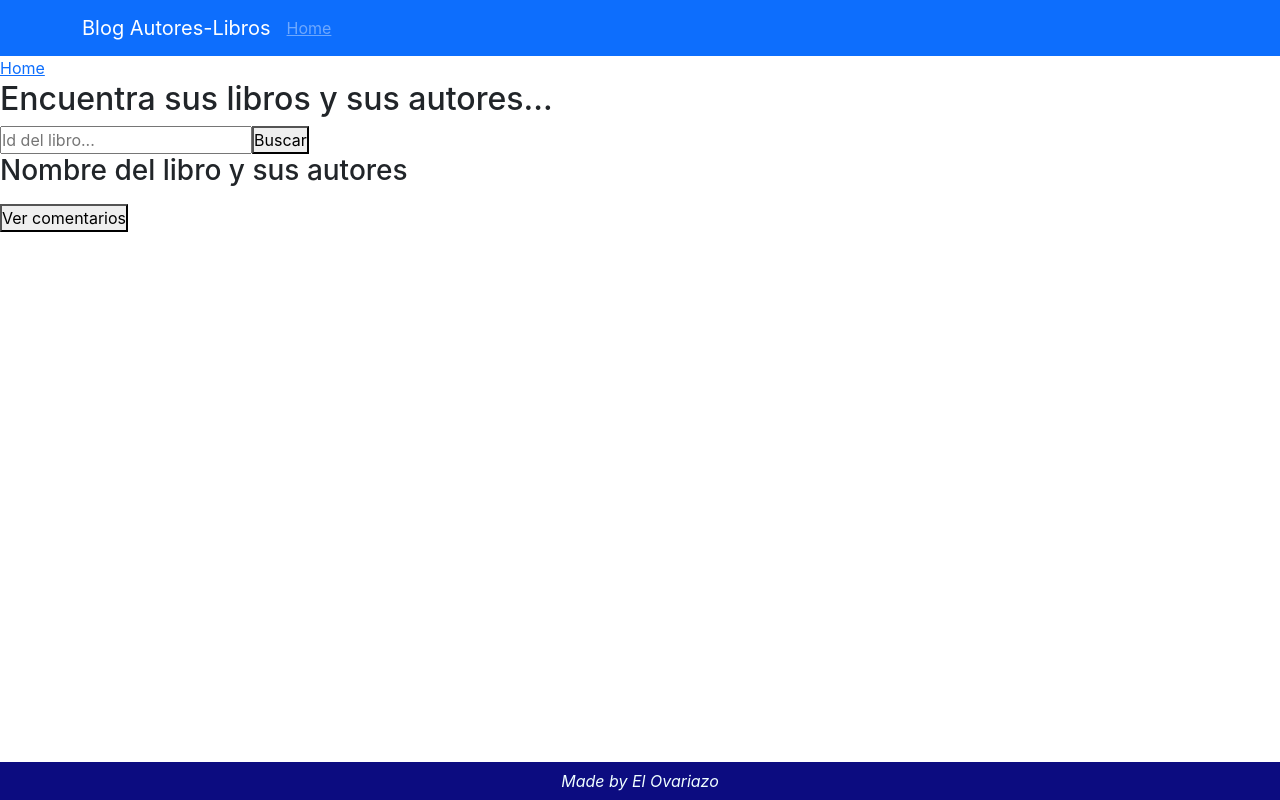
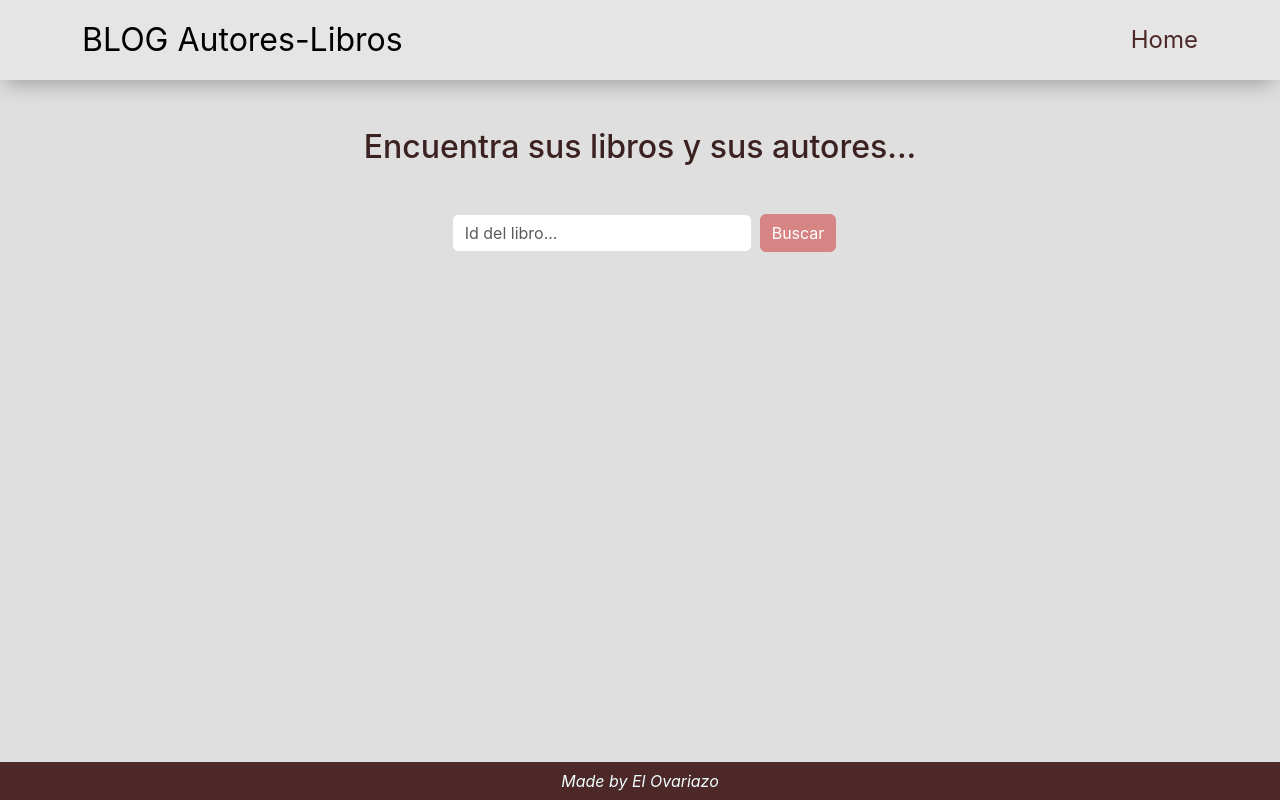
Before and after one commit to MagaliAbratte/autores-libros, a React (Create React App) app: page /libros in a window 1280 px wide. Built offline with nearby package versions, Linux system fonts and the light colour scheme.

Commit message:
working on coments

```diff
--- a/src/App.css
+++ b/src/App.css
@@ -13,7 +13,7 @@
 
 .my-footer{
     width: 100%;
-    background-color: rgb(12, 12, 128);
+    background-color: rgb(77, 40, 40);
     color: azure;
     padding: 7px;
     font-style: italic;
@@ -22,13 +22,53 @@
     bottom: 0;
 }
 
-/* body{
-    background-image: url("/public/images/background.jpg");
-    background-size: cover;
-    background-repeat: no-repeat;
-} */
+body{
+    background-color: rgb(223, 223, 223);
+}
 
 .spinner{
     margin: 0 auto;
 
 }
+
+.card-border{
+    border: none;
+}
+
+.libreria {
+    color: rgb(60, 33, 33) !important;
+}
+
+.button {
+    background-color: rgb(214, 132, 132);
+    border: none;
+}
+.button:hover{
+    background-color: rgb(77, 40, 40);
+}
+
+.button:active{
+    background-color: rgb(77, 40, 40) !important;
+}
+
+.nav-bar{
+    background-color:#E5E5E5;
+    box-shadow: -1px 10px 19px -6px rgba(139,139,139,0.75);
+    height: 80px;
+}
+
+.titulo-nav{
+    color: black;
+    font-size: 2rem;
+}
+
+.link-nav{
+    text-decoration: none;
+    font-size: 1.5rem;
+    color: rgb(77, 40, 40);;
+}
+
+.link-nav:hover{
+    color: rgb(214, 132, 132);
+    font-size:1.6rem;
+}
--- a/src/components/Autores.jsx
+++ b/src/components/Autores.jsx
@@ -19,7 +19,7 @@ export const Autores = () => {
        <div>
          <AutoresPost onNewAutor = { handleNewAutor } />
        </div>
-        <h2 className='fs-2 text-center my-5 text-primary'>Listado de autores</h2>
+        <h2 className='fs-2 text-center my-5 text-primary libreria'>Listado de autores</h2>
          {loading ?
           <div className=' spinner text-center'>
            <Spinner animation="border"/>
--- a/src/components/AutoresList.jsx
+++ b/src/components/AutoresList.jsx
@@ -17,10 +17,10 @@ export const AutoresList = ({autor}) => {
   return (
     <>
       <div className='container' style={{marginBottom: 50}}>
-        <Row xs={1} md={3} className="g-4 justify-content-center">
+        <Row xs={1} md={4} className="g-4 justify-content-center">
           {autor.map (autor =>(
             <Col className='text-center' key={autor.id}>
-              <Card className='card-grid-colum'>
+              <Card className='card-grid-colum card-border'>
                 <Card.Body>
                   <Card.Title className='text-center'>{autor.nombre}</Card.Title>
                 </Card.Body>
--- a/src/components/AutoresPost.jsx
+++ b/src/components/AutoresPost.jsx
@@ -45,7 +45,7 @@ export const AutoresPost = ( { onNewAutor } ) => {
 
   return (
     <>
-     <h3 className='fs-2 text-center my-5 text-primary'>Agrega un nuevo autor a la lista</h3>
+     <h3 className='fs-2 text-center my-5 text-primary libreria'>Agrega un nuevo autor a la lista</h3>
      <form onSubmit={ handleSubmit } className='container justify-content-center' style={{display:'flex'}}>
         <input
           type="text"
@@ -54,7 +54,7 @@ export const AutoresPost = ( { onNewAutor } ) => {
           onChange={ handleInput }
           className='form-control mx-2' style={{width: 300}}
           />
-        <Button variant="primary" onClick={ onAddAutor }>Agregar</Button>{' '}
+        <Button className='button' variant="primary" onClick={ onAddAutor }>Agregar</Button>{' '}
       </form>
     </>
   )
--- a/src/components/Home.jsx
+++ b/src/components/Home.jsx
@@ -1,15 +1,19 @@
 import React from 'react'
 import { Link } from 'react-router-dom'
+import libros from "../assets/background.jpg"
 
 export const Home = () => {
   return (
     <div className='container back'>
-        <h1 className='fs-1 text-center my-5 text-primary'>Bienvenidos al blog</h1>
+        <h1 className='fs-1 text-center my-5 text-primary libreria'>Bienvenidos al blog</h1>
 
         <div className='btn-group d-flex justify-content-center '>
-         <Link to= '/autores' className='btn btn-primary mb-4'>Lista de autores</Link>
+         <Link to= '/autores' className='btn btn-primary mb-4 button'>Lista de autores</Link>
          <br />
-         <Link to= '/libros' className='btn btn-primary mb-4'>Busqueda de libros y sus autores</Link>
+         <Link to= '/libros' className='btn btn-primary mb-4 button'>Busqueda de libros y sus autores</Link>
+        </div>
+        <div className='text-center'>
+          <img src={libros} width={350} height={350} className='text-center'/>
         </div>
 
 
--- a/src/components/Libros.jsx
+++ b/src/components/Libros.jsx
@@ -2,24 +2,16 @@ import React from 'react'
 import { Link } from 'react-router-dom'
 import { LibrosList } from './LibrosList'
 /* import { ComentariosList } from './ComentariosList' */
+import { Button } from 'react-bootstrap'
 
 export const Libros = () => {
 
-    const handleListComents = () =>{
-        console.log('prueba');
-       // return <ComentariosList/>;
-    }
 
     return (
     <>
-    <Link to= '/'> Home </Link>
-    <br />
-      <h2>Encuentra sus libros y sus autores...</h2>
+      <h2 className='fs-2 text-center my-5 text-primary libreria'>Encuentra sus libros y sus autores...</h2>
 
       <LibrosList />
-
-      <button onClick={ handleListComents }> Ver comentarios </button>
-
     </>
   )
 }
--- a/src/components/LibrosList.jsx
+++ b/src/components/LibrosList.jsx
@@ -35,12 +35,14 @@ export const LibrosList = () => {
  */
 
 import React, { useState } from 'react';
+import { Button } from 'react-bootstrap';
 
 export const LibrosList = () => {
 
   const [inputValue, setInputValue] = useState('');
   const [libro, setLibro] = useState('')
   const [autores, setAutores] = useState([])
+  const [existeLibro, setExisteLibro] = useState(false)
 
   const handleLibrosList = async (event) => {
     event.preventDefault();
@@ -50,6 +52,7 @@ export const LibrosList = () => {
     try {
       const resp = await fetch(url);
       if (!resp.ok) {
+        alert('Error en la respuesta del servidor, intente más tarde')
         console.error('Error en la respuesta del servidor', resp.status);
         return;
       }
@@ -60,8 +63,10 @@ export const LibrosList = () => {
       const {nombre, autores} = data
       setLibro ({nombre})
       setAutores (autores)
+      setExisteLibro(true)
 
     } catch (error) {
+      alert('No se encontró el libro, intente con otro id')
       console.error('Error al obtener los datos:', error);
     }
   };
@@ -70,26 +75,41 @@ export const LibrosList = () => {
     setInputValue(target.value);
   };
 
+  const handleListComents = () =>{
+    console.log('prueba');
+
+   // return <ComentariosList/>;
+}
+
   return (
     <>
-      <form onSubmit={handleLibrosList}>
+      <form className='container justify-content-center' style={{display:'flex'}} onSubmit={handleLibrosList}>
         <input
           type="text"
           placeholder='Id del libro...'
           value={inputValue}
           onChange={handleInput}
+          className='form-control mx-2' style={{width: 300}}
+          name='buscador'
         />
-        <button>Buscar</button>
+        <button className='btn button text-white' variant="primary">Buscar</button>{' '}
       </form>
 
-      <h3>Nombre del libro y sus autores</h3>
-      <p>{libro.nombre}</p>
-      {
-        autores.map (autor => (
-          <li key={autor.nombre}>
-            {autor.nombre}
-          </li>
-        ))
+      {existeLibro
+      ? <div >
+        <hr />
+          <h4 className='text-center'>Nombre del libro: {libro.nombre}</h4>
+          {
+            autores.map (autor => (
+              <li key={autor.nombre} className='libreria text-center mt-4'>Autor: {autor.nombre}
+              </li>
+            ))
+          }
+          <div className='container justify-content-center text-center mt-5'>
+            <Button className='button' variant="primary" onClick={ handleListComents }> Ver comentarios </Button>
+          </div>
+        </div>
+        : ''
       }
     </>
   );
--- a/src/components/NavBar.jsx
+++ b/src/components/NavBar.jsx
@@ -7,11 +7,11 @@ import { Link } from 'react-router-dom';
 export const NavBar = () => {
   return (
     <>
-     <Navbar bg="primary" data-bs-theme="dark">
-        <Container>
-          <Navbar.Brand href="#home">Blog Autores-Libros</Navbar.Brand>
-          <Nav className="me-auto">
-            <Link to= '/'>Home</Link>
+     <Navbar className='nav-bar d-flex justify-content-between' data-bs-theme="dark">
+        <Container className='container-nav'>
+          <Navbar.Brand href="#home" className='titulo-nav'>BLOG Autores-Libros</Navbar.Brand>
+          <Nav>
+            <Link to= '/' className='link-nav'>Home</Link>
           </Nav>
         </Container>
       </Navbar>
```
Also changed, not shown: src/hooks/useFetchComents.js (added, +38 -0 lines), src/assets/background.jpg (renamed from public/images/background.jpg).
